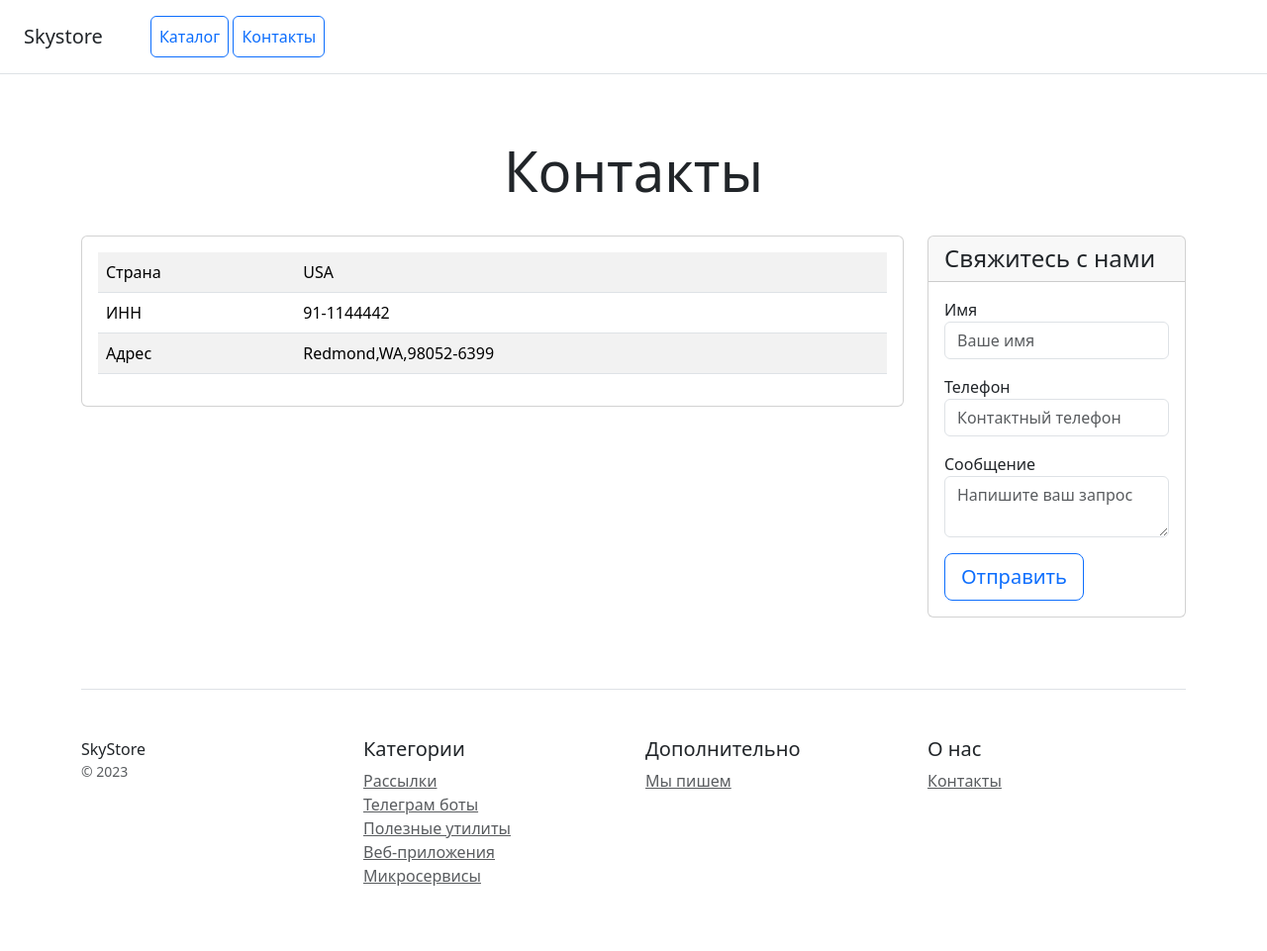
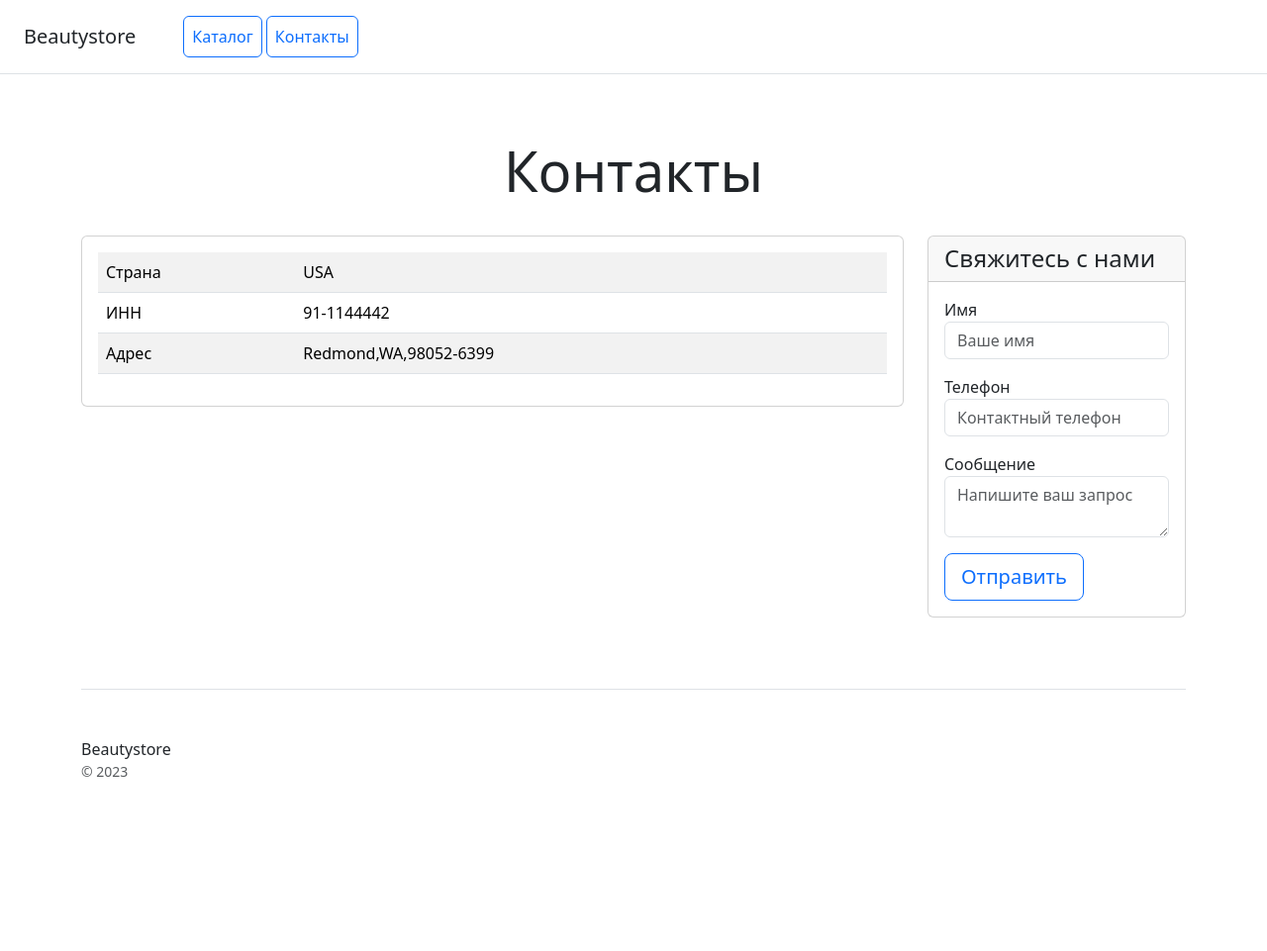
Before and after one commit to NikaKoipish/-, a Django app: page /contacts/ in a window 1280 px wide. Shown: the whole page at 99% size. After the commit the page ends 785 px from the top, so only its background shows below. Run offline with Django 5.2, Linux system fonts and the light colour scheme; some libraries are stand-ins or nearby versions.

Commit message:
added includes

```diff
--- /dev/null
+++ b/catalog/templates/catalog/includes/inc_bottom.html
@@ -0,0 +1,6 @@
+<div class="row">
+    <div class="col-12 col-md">
+        Beautystore
+        <small class="d-block mb-3 text-muted">&copy; 2023</small>
+    </div>
+</div>
--- /dev/null
+++ b/catalog/templates/catalog/includes/inc_menu.html
@@ -0,0 +1,7 @@
+<div class="d-flex flex-column flex-md-row align-items-center p-3 px-md-4 mb-3 bg-white border-bottom box-shadow">
+    <h5 class="my-0 mr-md-auto font-weight-normal">Beautystore</h5>
+    <nav class="ms-5">
+        <a class="p-2 btn btn-outline-primary" href="/">Каталог</a>
+        <a class="p-2 btn btn-outline-primary" href="/contacts/">Контакты</a>
+    </nav>
+</div>
--- a/catalog/templates/catalog/index_contacts.html
+++ b/catalog/templates/catalog/index_contacts.html
@@ -4,17 +4,12 @@
 <head>
     <meta charset="utf-8">
     <meta name="viewport" content="width=device-width, initial-scale=1">
-    <title>Skystore</title>
+    <title>Beautystore</title>
     <link href="{% static 'css/bootstrap.min.css' %}" rel="stylesheet">
 </head>
 <body>
-<div class="d-flex flex-column flex-md-row align-items-center p-3 px-md-4 mb-3 bg-white border-bottom box-shadow">
-    <h5 class="my-0 mr-md-auto font-weight-normal">Skystore</h5>
-    <nav class="ms-5">
-        <a class="p-2 btn btn-outline-primary" href="/">Каталог</a>
-        <a class="p-2 btn btn-outline-primary" href="/contacts/">Контакты</a>
-    </nav>
-</div>
+
+{% include 'catalog/includes/inc_menu.html'%}
 
 <div class="pricing-header px-3 py-3 pt-md-5 pb-md-4 mx-auto text-center">
     <h1 class="display-4">Контакты</h1>
@@ -70,34 +65,7 @@
     </div>
 
     <footer class="pt-4 my-md-5 pt-md-5 border-top">
-        <div class="row">
-            <div class="col-12 col-md">
-                SkyStore
-                <small class="d-block mb-3 text-muted">&copy; 2023</small>
-            </div>
-            <div class="col-6 col-md">
-                <h5>Категории</h5>
-                <ul class="list-unstyled text-small">
-                    <li><a class="text-muted" href="#">Рассылки</a></li>
-                    <li><a class="text-muted" href="#">Телеграм боты</a></li>
-                    <li><a class="text-muted" href="#">Полезные утилиты</a></li>
-                    <li><a class="text-muted" href="#">Веб-приложения</a></li>
-                    <li><a class="text-muted" href="#">Микросервисы</a></li>
-                </ul>
-            </div>
-            <div class="col-6 col-md">
-                <h5>Дополнительно</h5>
-                <ul class="list-unstyled text-small">
-                    <li><a class="text-muted" href="#">Мы пишем</a></li>
-                </ul>
-            </div>
-            <div class="col-6 col-md">
-                <h5>О нас</h5>
-                <ul class="list-unstyled text-small">
-                    <li><a class="text-muted" href="/contacts/">Контакты</a></li>
-                </ul>
-            </div>
-        </div>
+        {% include 'catalog/includes/inc_bottom.html'%}
     </footer>
 </div>
 
--- a/catalog/urls.py
+++ b/catalog/urls.py
@@ -4,6 +4,6 @@ from catalog.apps import CatalogConfig
 app_name = CatalogConfig.name
 urlpatterns = [
     path('contacts/', index_contacts, name="index_contacts"),
-    path('', index_home,name="index_home"),
+    path('', index_home, name="index_home"),
     path('<int:pk>/catalog/', product, name="product")
 ]
```
Also changed, not shown: catalog/templates/catalog/base.html (+3 -13 lines).
